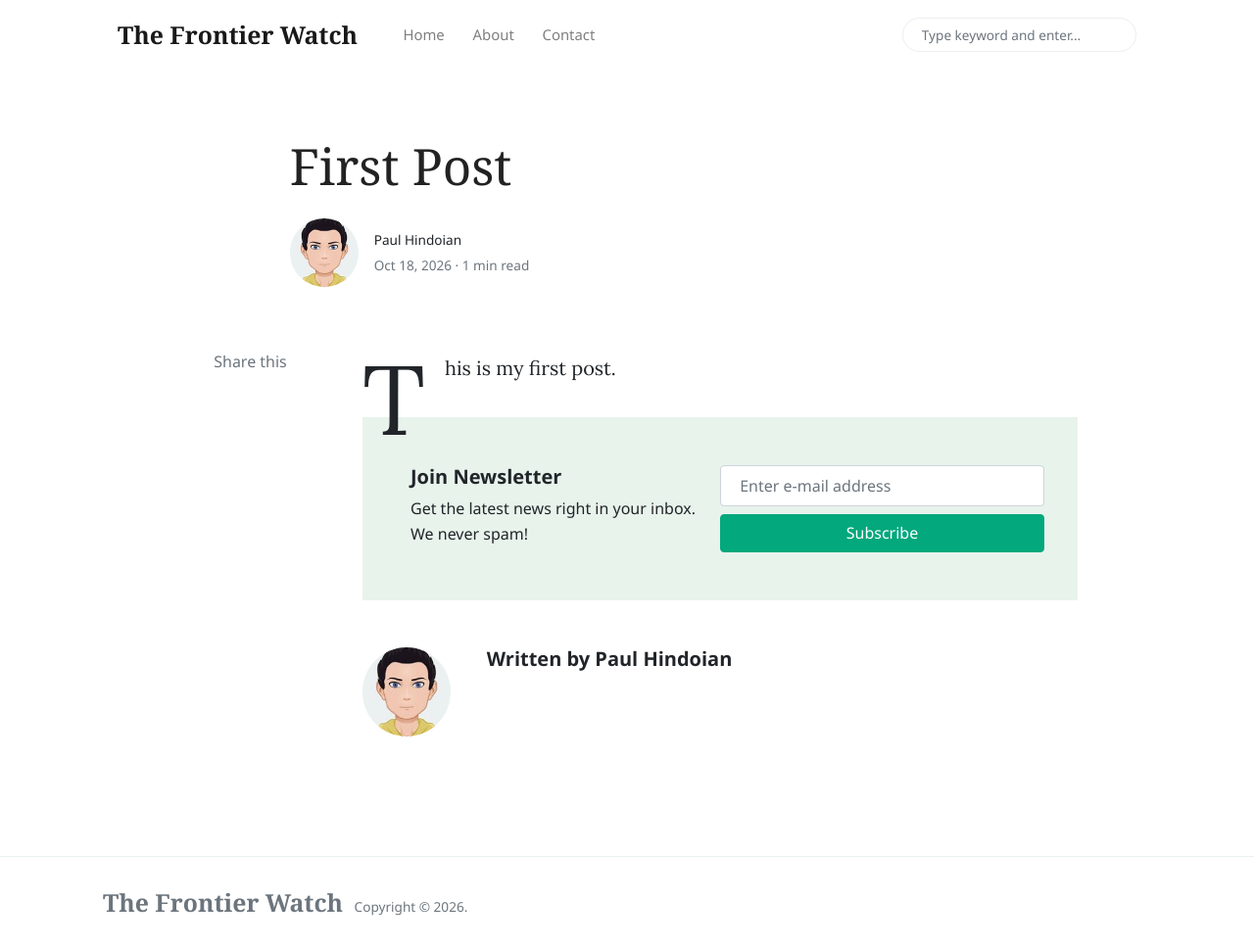
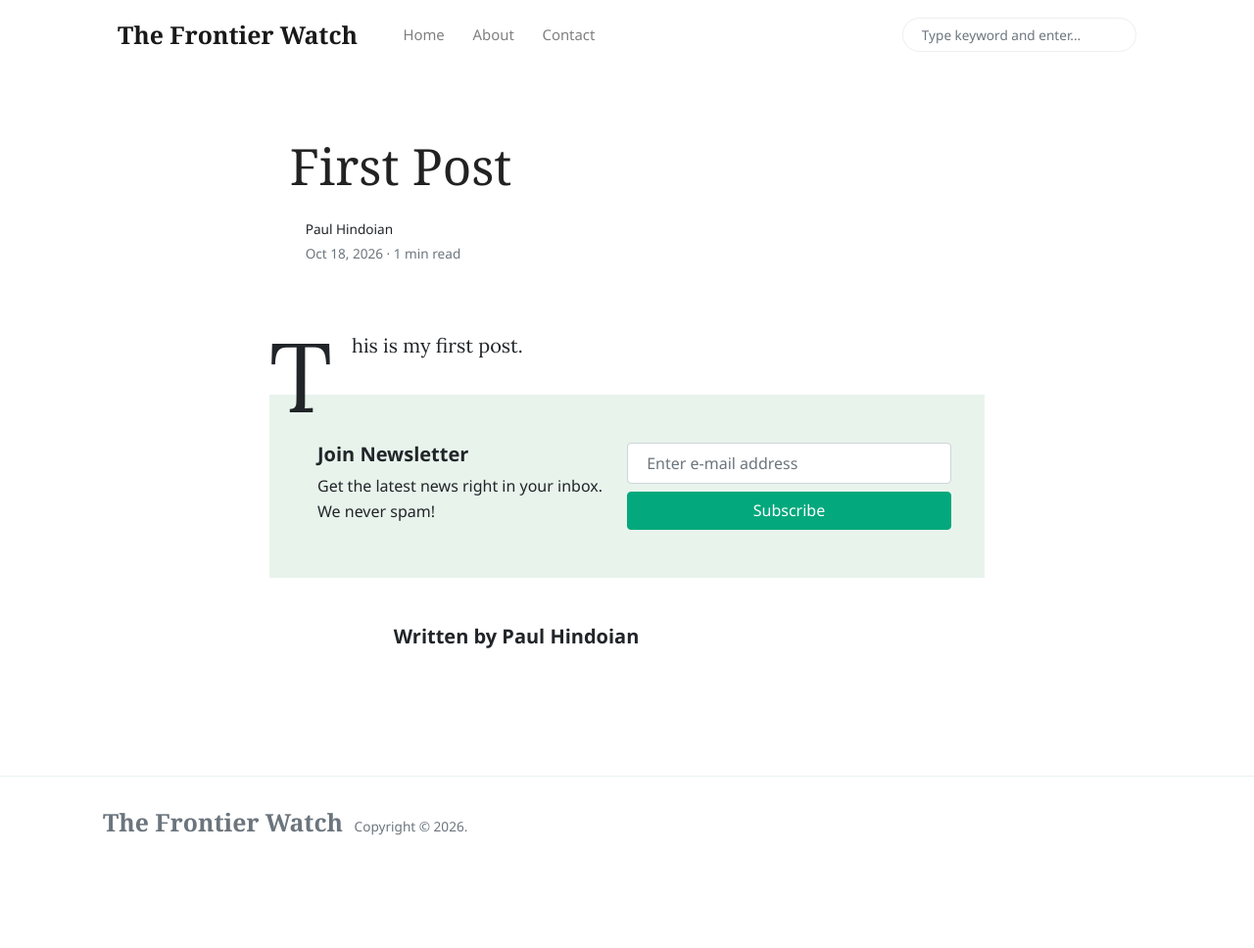
Before and after one commit to elchupchup/elchupchup.github.io, a Jekyll site: the page built from _posts/2026-10-18-first-post.md, in a window 1280 px wide and 968 px high. Shown: the whole window at 98% size. Built offline with Jekyll 4.4.1, drawn with Linux system fonts in a browser that asks for light colours; nearby versions of some CDN libraries; comment, search, counter and statistics services are not loaded.

Commit message:
Remove author avatar and share buttons from posts
Co-Authored-By: Claude Opus 5.5 <noreply@anthropic.com>
Claude-Session: https://claude.ai/code/session_01E3E59Chv126E4e5frm22p3

```diff
--- a/_config.yml
+++ b/_config.yml
@@ -22,7 +22,6 @@ authors:
   paul:
     name:           Paul Hindoian
     site:           https://thefrontierwatch.org
-    avatar:         /assets/images/avatar1.jpg
     bio:            ""
     email:          Paul.hindoian@mail.utoronto.ca
 
--- a/_layouts/post.html
+++ b/_layouts/post.html
@@ -42,24 +42,6 @@ layout: default
 	<div class="row justify-content-center">
 
 
-        <!-- Share -->
-		<div class="col-lg-2 pr-4 mb-4 col-md-12">
-			<div class="sticky-top sticky-top-offset text-center">
-				<div class="text-muted">
-					Share this
-				</div>
-				<div class="share d-inline-block">
-					<!-- AddToAny BEGIN -->
-					<div class="a2a_kit a2a_kit_size_32 a2a_default_style">
-						<a class="a2a_dd" href="https://www.addtoany.com/share"></a>
-						<a class="a2a_button_facebook"></a>
-						<a class="a2a_button_twitter"></a>
-					</div>
-					<script async src="https://static.addtoany.com/menu/page.js"></script>
-					<!-- AddToAny END -->
-				</div>
-			</div>
-		</div>
 
 
 		<div class="col-md-12 col-lg-8">
```
